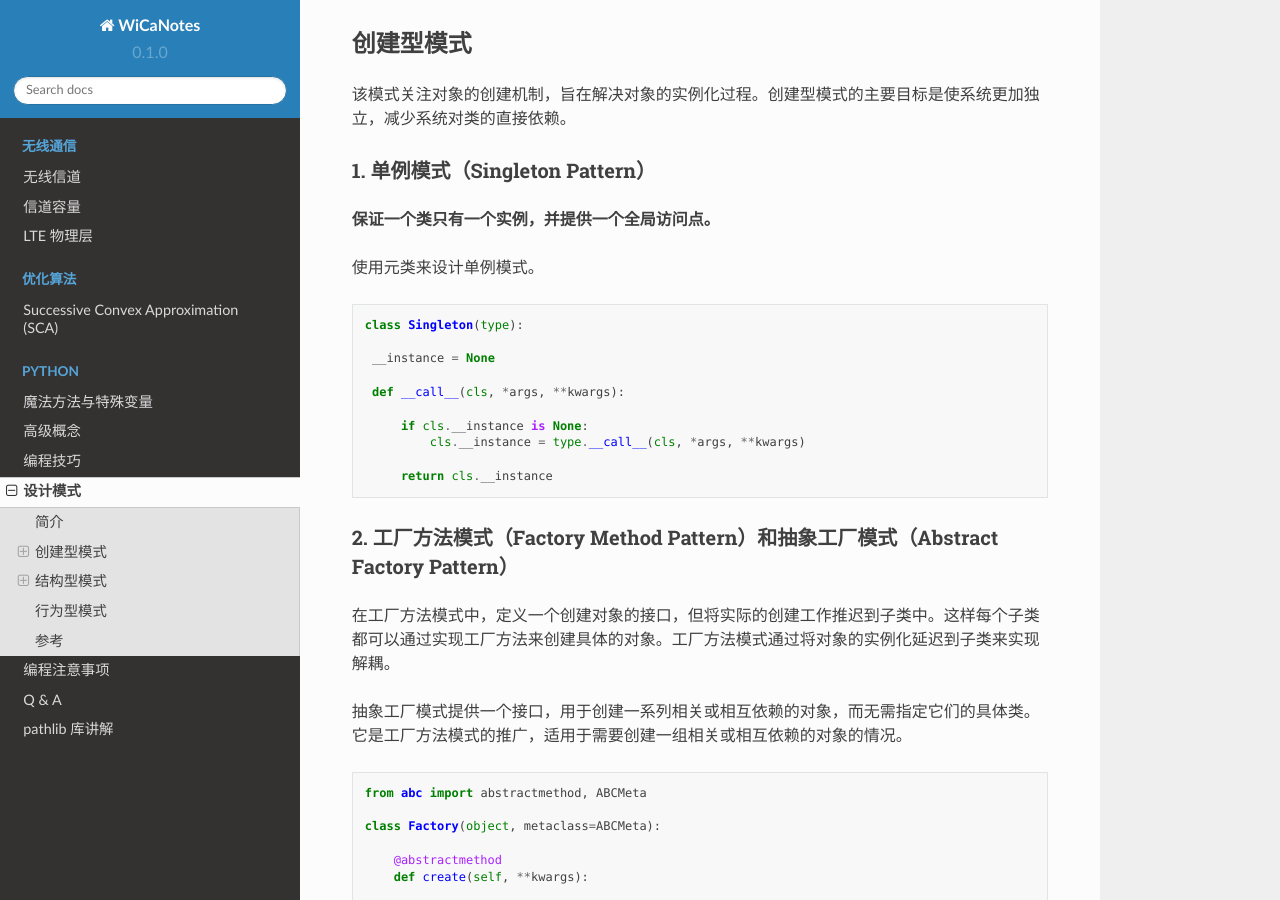
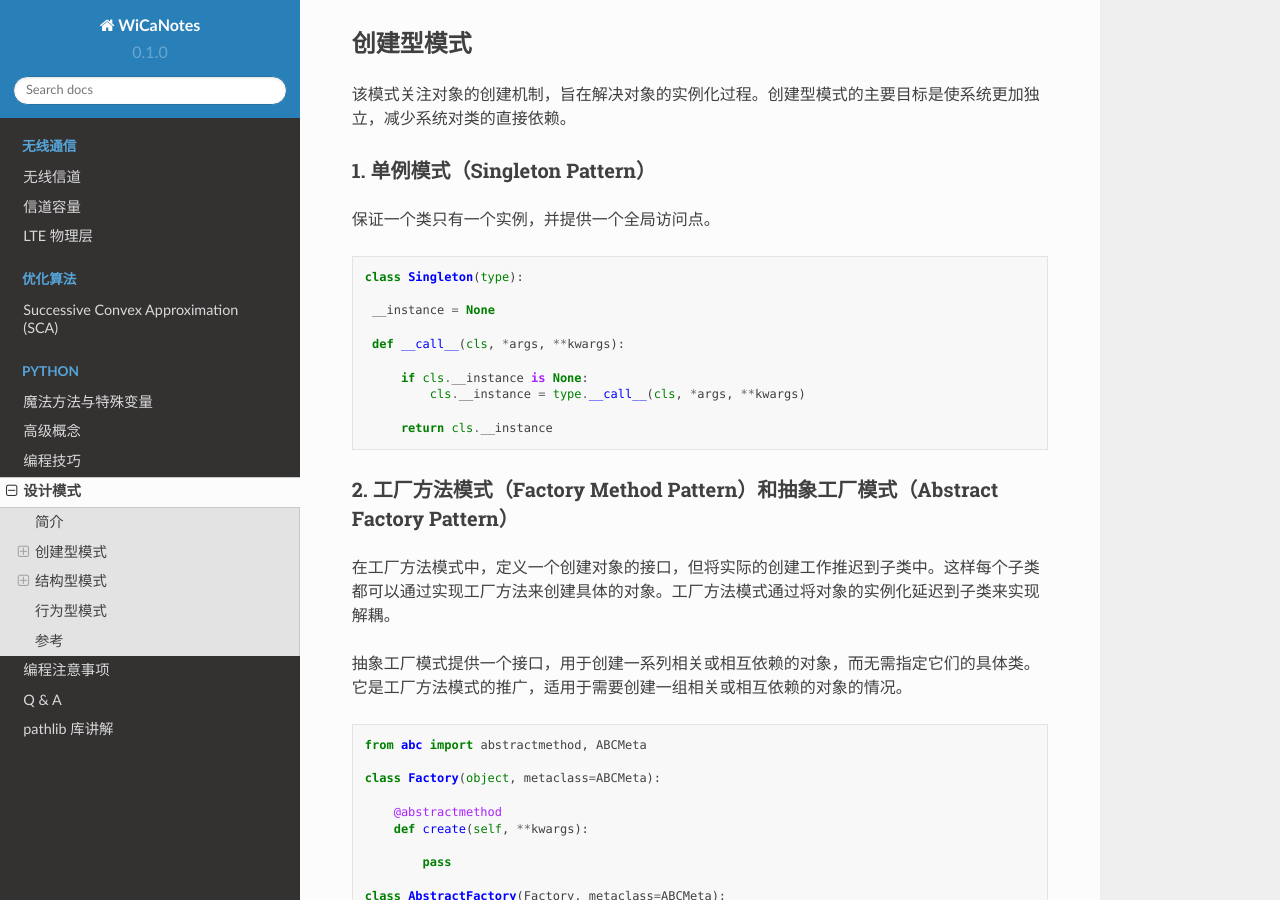
Before and after one commit to boyin96/WiCaNotes, a Sphinx documentation site: the page built from docs/source/design_patterns.rst, in a window 1280 px wide and 900 px high, scrolled down 731 px. Built offline with Sphinx 7.4.7 and the Read the Docs theme 2.0.0, drawn with Linux system fonts in a browser that asks for light colours.

Commit message:
Update design_patterns.rst

```diff
--- a/docs/source/design_patterns.rst
+++ b/docs/source/design_patterns.rst
@@ -31,9 +31,7 @@
 1. 单例模式（Singleton Pattern）
 ----------------------------------
 
-**保证一个类只有一个实例，并提供一个全局访问点。**
-
-使用元类来设计单例模式。
+保证一个类只有一个实例，并提供一个全局访问点。
 
 .. code-block:: python
 
```
